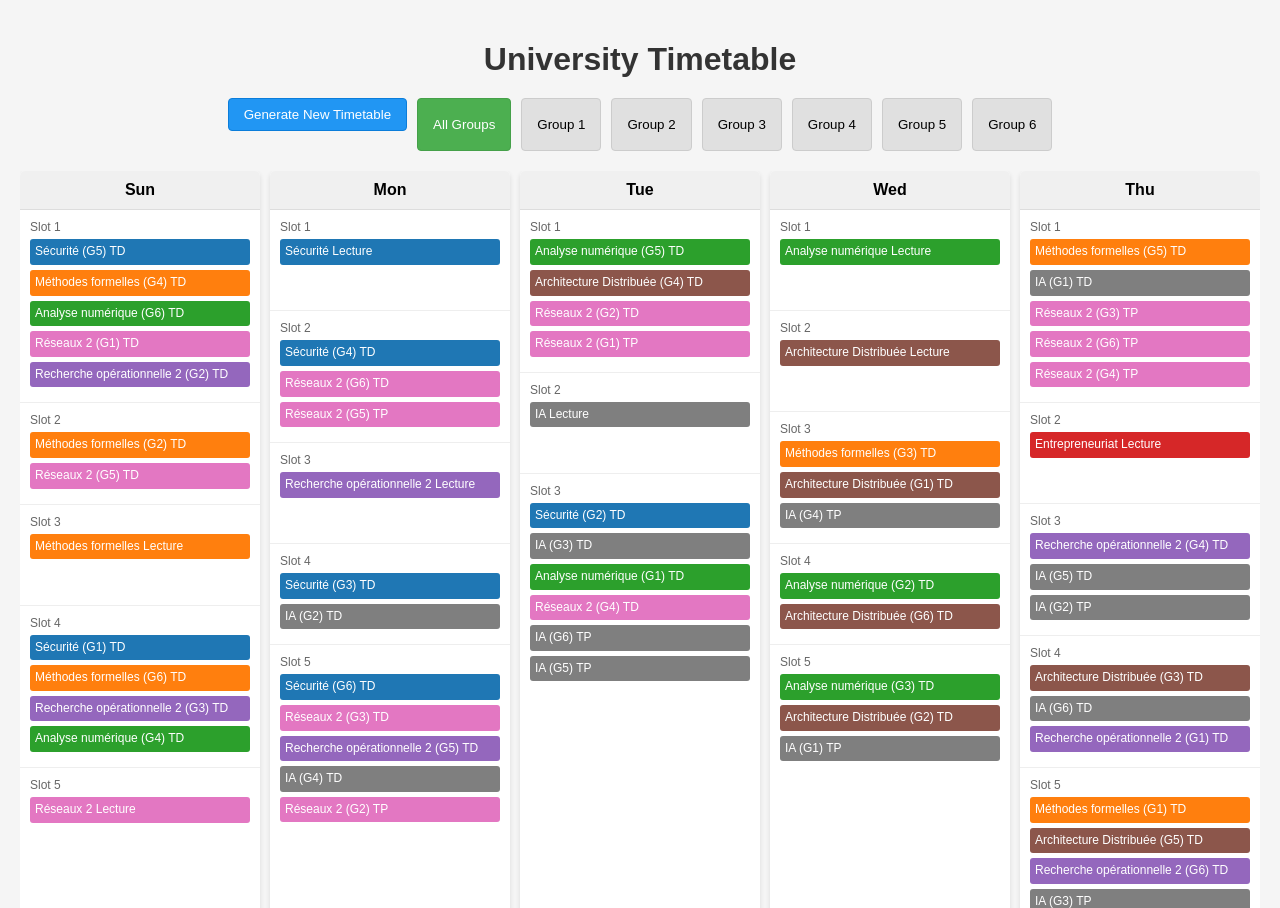
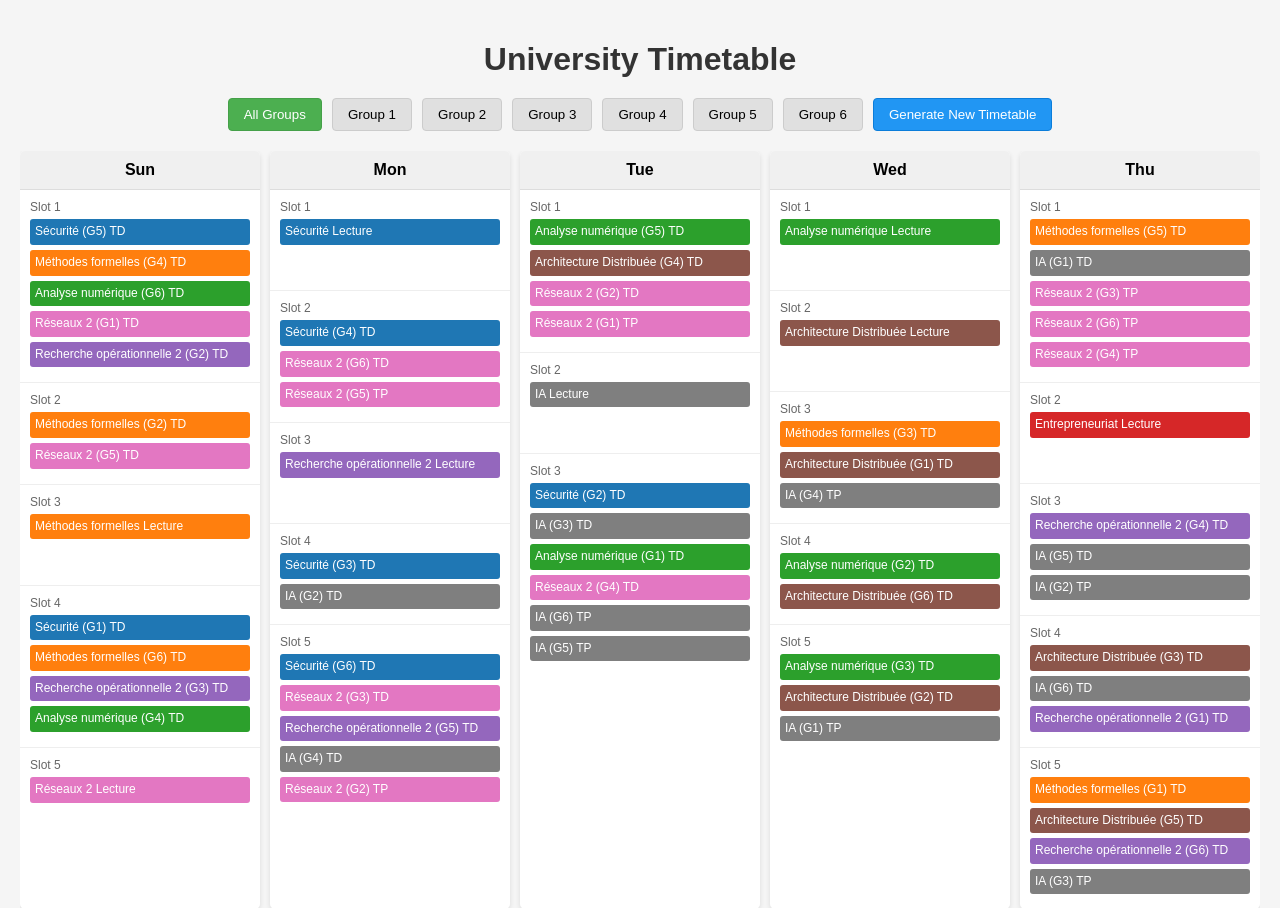
Before and after one commit to Tmehdi76/Timetable-Generator--CSP, a Flask app: page / in a window 1280 px wide. Shown: the top 908 px of the page. Run offline with Flask 3, Linux system fonts and the light colour scheme; data that the repository does not hold is empty.

Commit message:
fixing some issues

```diff
--- a/templates/timetable.html
+++ b/templates/timetable.html
@@ -180,12 +180,6 @@
 
     <div id="content" style="display: none;">
         <div class="controls">
-            <div class="controls">
-                <!-- Existing group buttons... -->
-                <button id="reload-btn" class="group-btn" style="background-color: #2196F3;">
-                    Generate New Timetable
-                </button>
-            </div>
             <button class="group-btn active" data-group="ALL">All Groups</button>
             <button class="group-btn" data-group="G1">Group 1</button>
             <button class="group-btn" data-group="G2">Group 2</button>
@@ -193,6 +187,9 @@
             <button class="group-btn" data-group="G4">Group 4</button>
             <button class="group-btn" data-group="G5">Group 5</button>
             <button class="group-btn" data-group="G6">Group 6</button>
+            <button id="reload-btn" class="group-btn" style="background-color: #2196F3;">
+                Generate New Timetable
+            </button>
         </div>
 
         <div class="timetable" id="timetable">
```
